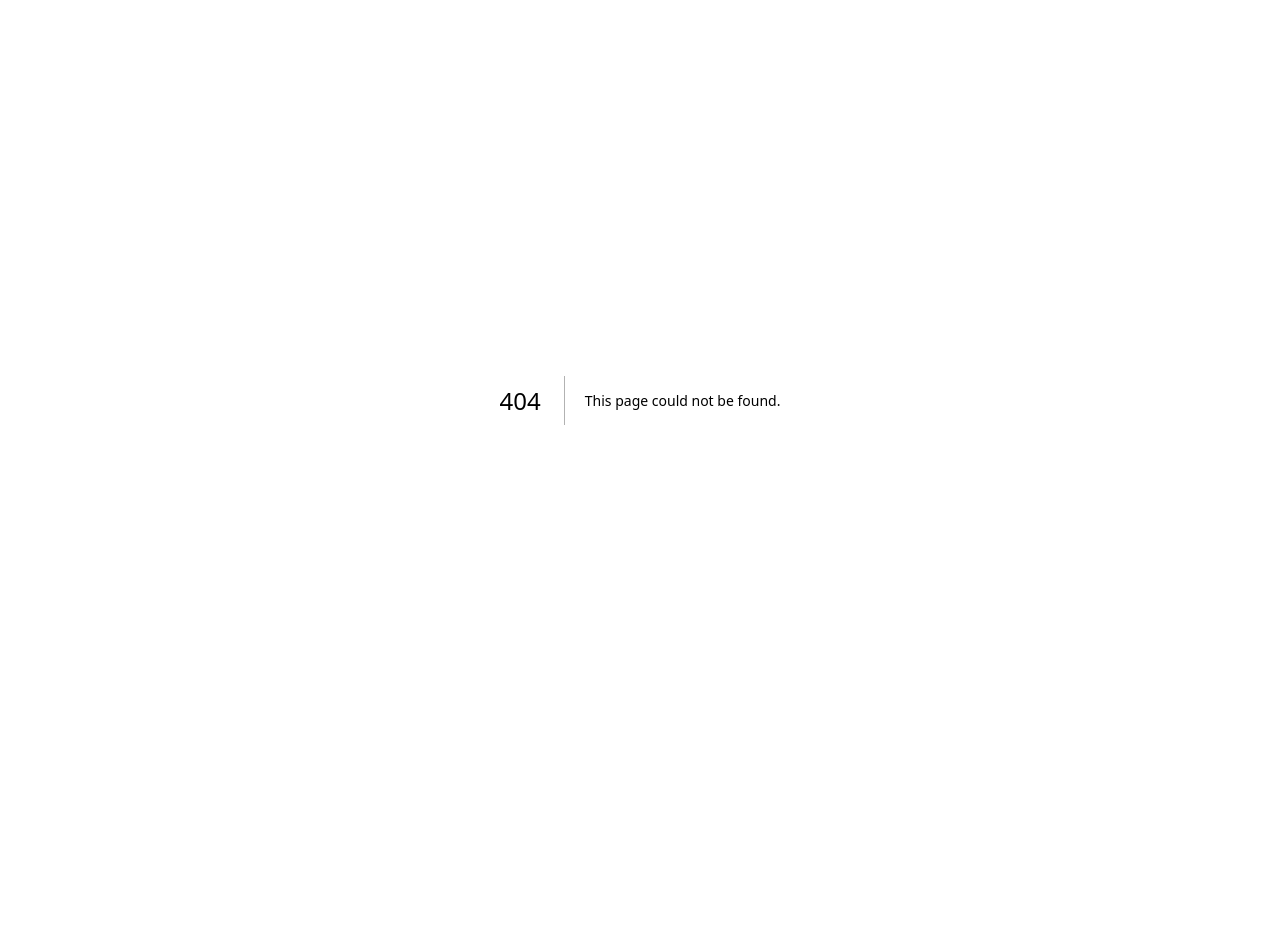
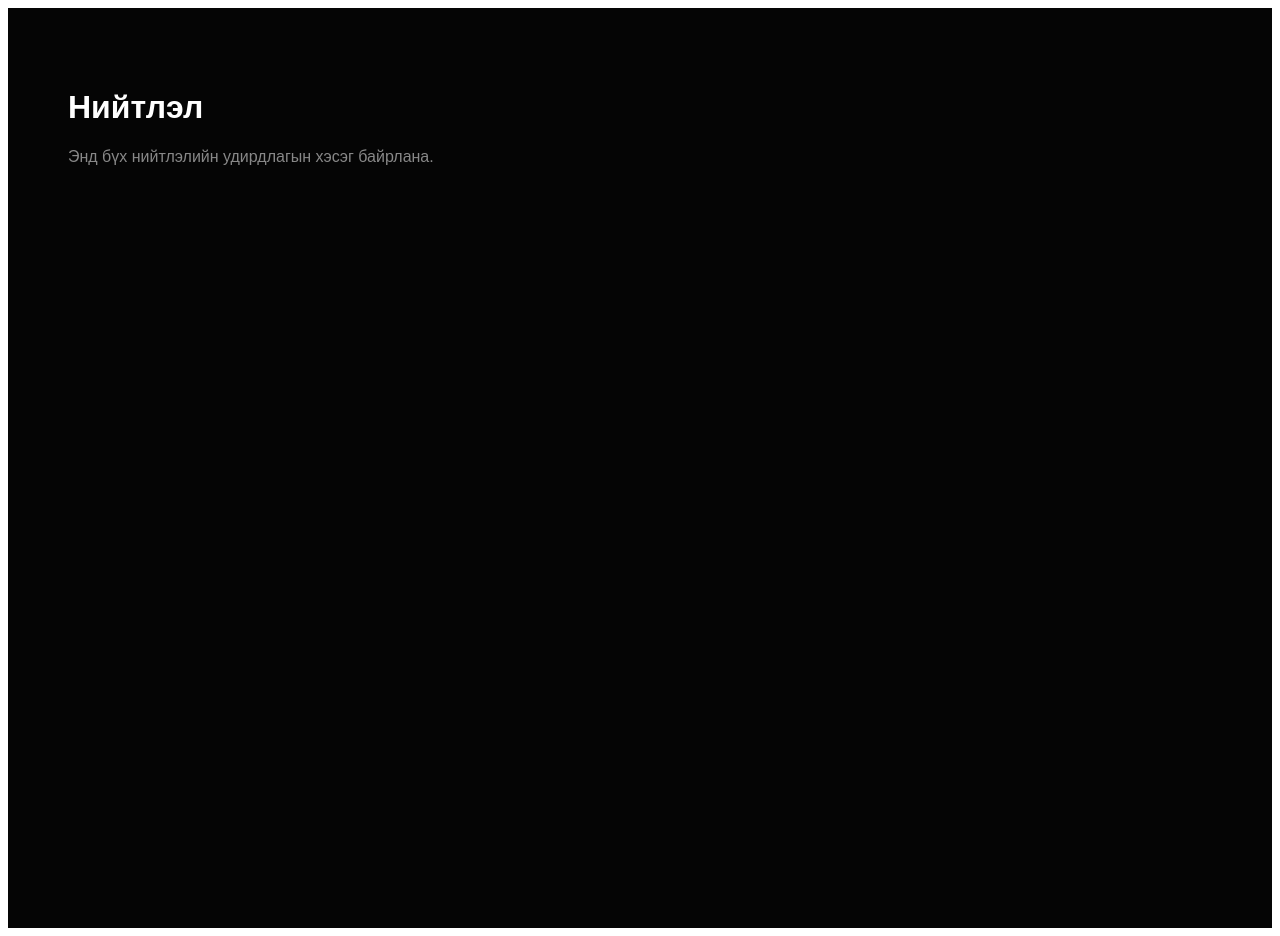
Before and after one commit to toogeemunkhtogtokh-ai/Anzaar-mn, a Next.js app: page /admin/articles in a window 1280 px wide. Before the commit this address had no page. Before the commit the page ends 800 px from the top, so only its background shows below. Built offline with nearby package versions, Linux system fonts and the light colour scheme.

Commit message:
Create page.js

```diff
--- /dev/null
+++ b/app/admin/articles/page.js
@@ -0,0 +1,18 @@
+export default function AdminArticlesPage() {
+  return (
+    <main
+      style={{
+        background: "#050505",
+        color: "#fff",
+        minHeight: "100vh",
+        padding: "60px",
+        fontFamily: "Arial, sans-serif",
+      }}
+    >
+      <h1>Нийтлэл</h1>
+      <p style={{ color: "#888" }}>
+        Энд бүх нийтлэлийн удирдлагын хэсэг байрлана.
+      </p>
+    </main>
+  );
+}
```
